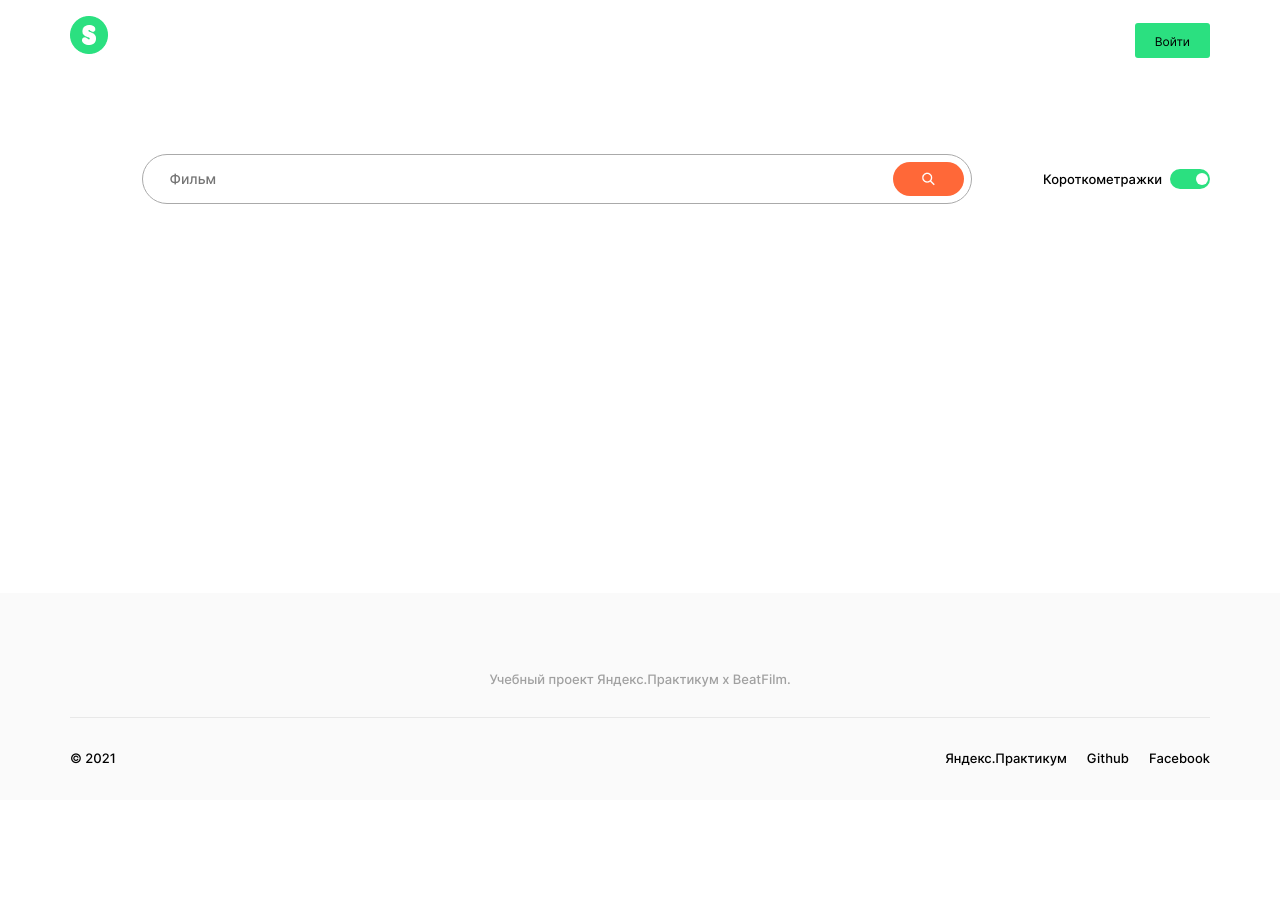
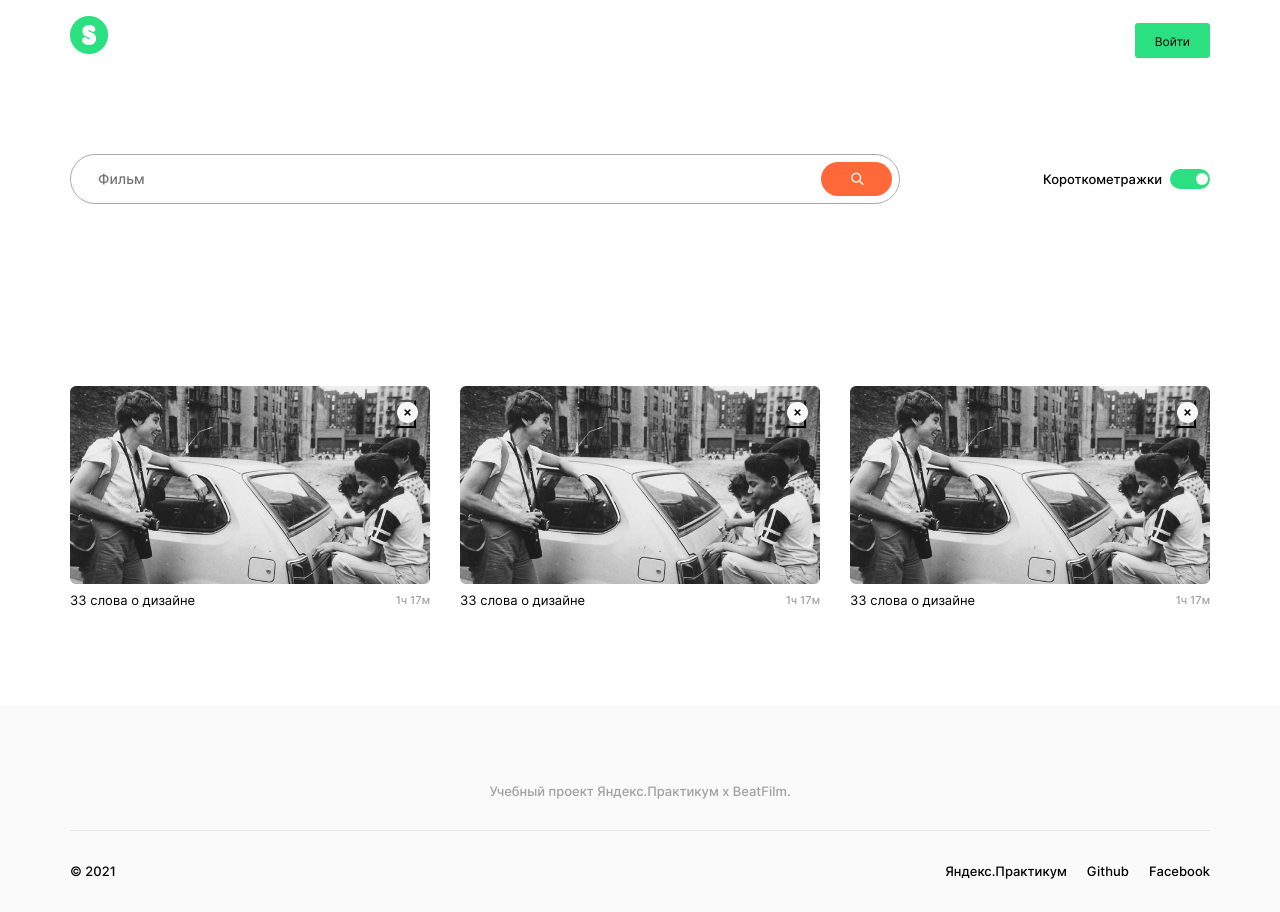
Before and after one commit to Maria-webdev/movies-explorer-frontend, a React app: page /saved-movies in a window 1280 px wide. Before the commit the page ends 800 px from the top, so only its background shows below. Built offline with nearby package versions, Linux system fonts and the light colour scheme.

Commit message:
add card buttons, SavedMovies

```diff
--- a/src/components/MoviesCard/MoviesCard.css
+++ b/src/components/MoviesCard/MoviesCard.css
@@ -88,9 +88,25 @@
 	cursor: pointer;
 }
 
-.moviecard__button_saved {
+.moviecard__button-saved {
 	width: 21px;
 	position: absolute;
 	top: 14px;
 	right: 14px;
+	padding: 0;
+	background-color: transparent;
 }
+
+.moviecard__button-delete {
+	width: 21px;
+	position: absolute;
+	top: 14px;
+	right: 14px;
+	padding: 0;
+	background-color: transparent;
+}
+
+.moviecard__button-delete:hover {
+	opacity: 0.7;
+	cursor: pointer;
+}
--- a/src/components/MoviesCard/MoviesCard.js
+++ b/src/components/MoviesCard/MoviesCard.js
@@ -1,16 +1,24 @@
 import React from 'react';
+import { useLocation } from 'react-router-dom';
 import './MoviesCard.css';
 import cards from '../../utils/cards';
 import ExampleCard from '../../images/film-1.png';
 import SavedMovieBtn from '../../images/saved-film-button.png';
 import SaveBtn from '../../images/save-button.png';
+import RemoveSavedMovie from '../../images/delete-film-button.png';
 
 function MoviesCard(props) {
-
+  let SavedMovie;
   const [isSaved, setIsSaved] = React.useState(false);
+  const { pathname } = useLocation();
+  SavedMovie = pathname === '/saved-movies';
 
   function handleSave() {
     setIsSaved(true);
+  }
+
+  function handleRemoveFromSaved() {
+    setIsSaved(false);
   }
 
   return (
@@ -21,13 +29,19 @@ function MoviesCard(props) {
           <h3 className='moviecard__title'>33 слова о дизайне</h3>
           <p className='moviecard__duration'>1ч 17м</p>
         </div>
+        {SavedMovie ? (
+           <button className='moviecard__button-delete' onClick={handleRemoveFromSaved}><img src={RemoveSavedMovie} alt='кнопка удаления фильмв из сохранённых'/></button>
+        ) : (
+          <>
         {isSaved ?
       (
-        <div className='moviecard__button_saved'><img src={SavedMovieBtn} alt='фильм сохранен'/></div>
+        <button className='moviecard__button-saved'><img src={SavedMovieBtn} alt='фильм сохранен'/></button>
       ) : (
         <button className='moviecard__button' onClick={handleSave}><img src={SaveBtn} alt='кнопка Сохранить'/></button>
       )
-    }
+       }
+      </>
+    )}
       </div>
 
     </section>
--- a/src/components/MoviesCardsList/MoviesCardsList.js
+++ b/src/components/MoviesCardsList/MoviesCardsList.js
@@ -1,4 +1,3 @@
-
 import React from 'react';
 import './MoviesCardsList.css';
 import MoviesCard from '../MoviesCard/MoviesCard';
--- a/src/components/SavedMovies/SavedMovies.js
+++ b/src/components/SavedMovies/SavedMovies.js
@@ -1,7 +1,8 @@
 import React from 'react';
-import './SavedMovies.css';
+// import './SavedMovies.css';
 import Header from '../Header/Header';
 import SearchForm from './../SearchForm/SearchForm';
+import SavedMoviesCardList from './../SavedMoviesCardList/SavedMoviesCardList';
 import Footer from '../Footer/Footer';
 
 function SavedMovies() {
@@ -11,6 +12,7 @@ function SavedMovies() {
         <section className='movies'>
           <Header />
           <SearchForm />
+          <SavedMoviesCardList />
           <Footer />
         </section>
       </div>
--- /dev/null
+++ b/src/components/SavedMoviesCardList/SavedMoviesCardList.css
@@ -0,0 +1,50 @@
+.movies-cardlist {
+	margin: 0 auto;
+	padding: 0;
+	display: flex;
+	flex-direction: column;
+	justify-content: center;
+	width: 100%;
+	margin: 0 auto;
+}
+
+.movies-cardlist__section {
+	margin: 0 auto;
+	width: 100%;
+	max-width: 1280px;
+	padding: 70px 70px;
+	box-sizing: border-box;
+	flex-direction: column;
+	justify-content: center;
+}
+
+.cards__list {
+	display: grid;
+	grid-template-columns: repeat(3, 1fr);
+	grid-gap: 60px 30px;
+	justify-content: center;
+	list-style-type: none;
+	padding: 0;
+}
+
+@media screen and (max-width: 900px) {
+	.movies-cardlist__section {
+		padding: 70px 30px 10px;
+	}
+
+	.cards__list {
+		grid-gap: 35px 24px;
+		grid-template-columns: repeat(2, 1fr);
+	}
+}
+
+@media screen and (max-width: 637px) {
+	.movies-cardlist__section {
+		padding: 40px 10px 10px;
+	}
+
+	.cards__list {
+		grid-template-columns: repeat(1, 300px);
+		grid-gap: 39px 0;
+	}
+}
--- /dev/null
+++ b/src/components/SavedMoviesCardList/SavedMoviesCardList.js
@@ -0,0 +1,22 @@
+import React from 'react';
+import '../MoviesCardsList/MoviesCardsList.css';
+import MoviesCard from  '../MoviesCard/MoviesCard.js';
+import './SavedMoviesCardList.css';
+import cards from '../../utils/cards';
+
+function SavedMovies() {
+return (
+  <section className='movies-cardlist'>
+      <section className='movies-cardlist__section'>
+        <ul className='cards__list'>
+          <MoviesCard />
+          <MoviesCard />
+          <MoviesCard />
+        </ul>
+        </section>
+    </section>
+
+);
+};
+
+export default SavedMovies;
--- a/src/components/SearchForm/SearchForm.css
+++ b/src/components/SearchForm/SearchForm.css
@@ -17,7 +17,7 @@
 .search__form {
 	display: flex;
 	width: calc(100% - 170px - 2 * 70px);
-	margin: 0 auto;
+	margin-right: auto;
 	padding: 0;
 }
 
@@ -140,6 +140,7 @@
 	.search__form {
 		width: calc(100% - 2 * 10px);
 		min-width: 300px;
+		margin: 0 auto;
 	}
 }
 
--- a/src/components/Techs/Techs.css
+++ b/src/components/Techs/Techs.css
@@ -70,6 +70,9 @@
 	line-height: 15px;
 	letter-spacing: -0.04em;
 	text-align: center;
+	display: flex;
+	justify-content: center;
+	align-items: center;
 }
 
 .techs-nav-list__item:last-of-type {
```
Also changed, not shown: src/components/Footer/Footer.js (+15 -15 lines).
